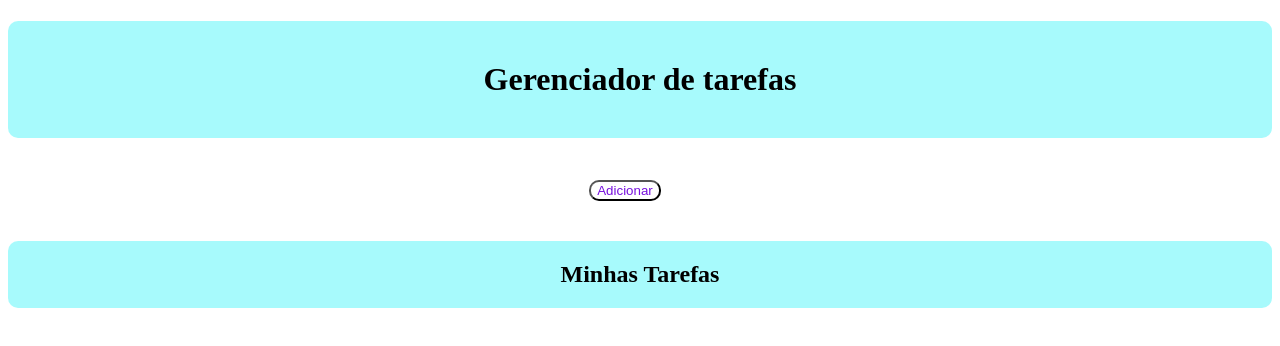
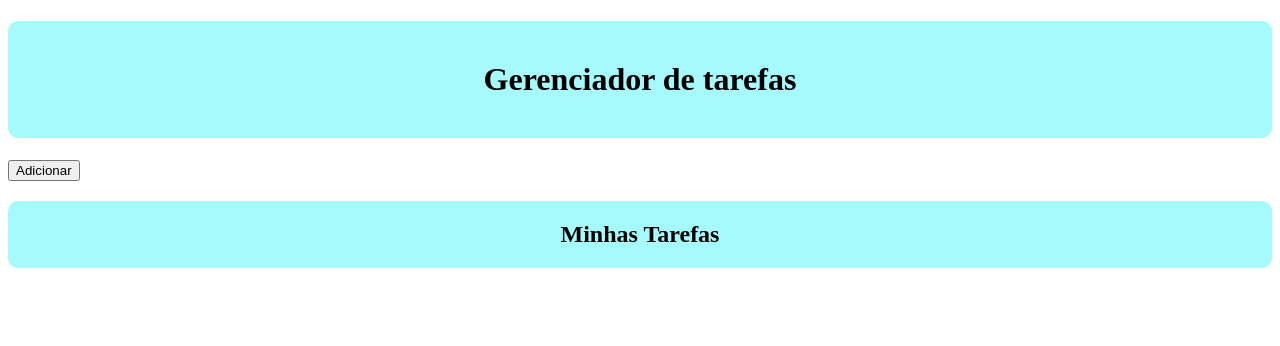
Before and after one commit to PeterAires/React, a React (Vite) app in the folder projeto1/: page / in a window 1280 px wide. Shown: the top 346 px of the page. Built offline with nearby package versions, Linux system fonts and the light colour scheme.

Commit message:
Treinao diario

```diff
--- a/projeto1/src/App.jsx
+++ b/projeto1/src/App.jsx
@@ -1,13 +1,14 @@
+import { useState } from 'react'
 import './index.css'
-import Botaomais from "./components/BotaoMais"
+import BotaoMais from './components/BotaoMais'
+function App(){
 
-function App(){
   return (
     <div>
       <h1 className='h1'>Gerenciador de tarefas</h1>
-      <Botaomais/>
+      <BotaoMais/>
       <h2 className='h2'>Minhas Tarefas</h2>
-      <p></p>
+      <h3></h3>
     </div>
   )
 }
--- a/projeto1/src/components/Botao.css
+++ b/projeto1/src/components/Botao.css
@@ -2,7 +2,6 @@
 
 .areabotao{padding: 20px; text-align: center; margin-right: 30px;}
 
-.botaomais{}
 
 @keyframes aumentar {
     to{
--- a/projeto1/src/components/BotaoMais.jsx
+++ b/projeto1/src/components/BotaoMais.jsx
@@ -1,19 +1,40 @@
 import { useState } from "react"
-import Botao from "./projeto1/Botao"
-import './Botao.css'
+import Tarefa from "./Tarefa"
 
-function Botaomais(){
-        const [acionar,setAcionar] = useState()
+function BotaoMais(){
+
+    const [adicionar, setAdicionar] = useState()
+
+    const [titulo, setTitulo] = useState()
+    const [descricao, setDescricao] = useState()
+
+    const [tituloFinal, setTituloFinal] = useState()
+    const [descricaoFinal, setDescricaoFinal] = useState()
+
+    function Finalizar(){
+        setTituloFinal(titulo)
+        setDescricaoFinal(descricao)
+    }
+
+    function Fechar(){
+        setAdicionar(false)
+    }
 
 
     return(
-        <div className="areabotao">
-            <button className="botaomais" onClick={(e) => setAcionar(true)}>Adicionar</button>
-        {acionar&&(
-            <div className="adicionar"><h1><Botao setAcionar={setAcionar}/></h1></div>
-        )}
+        <div>
+            <button onClick={(e) => setAdicionar(true)}>Adicionar</button>
+
+            {adicionar &&(
+                <div>
+                <input type="text" placeholder="Titulo" onChange={(e) => setTitulo(e.target.value)}/>
+                <input type="text" placeholder="Descrição" onChange={(e) => setDescricao(e.target.value)}/>
+                <button onClick={Finalizar}>Finalizar</button>
+                <button onClick={Fechar}>X</button>
+            </div>
+            )}
+            <Tarefa PropsT={tituloFinal} PropsD={descricaoFinal}/>
         </div>
     )
-
 }
-export default Botaomais
+export default BotaoMais
--- /dev/null
+++ b/projeto1/src/components/Tarefa.jsx
@@ -0,0 +1,9 @@
+function Tarefa(){
+    return(
+        <div>
+            {}
+        </div>
+    )
+
+}
+export default Tarefa
--- a/projeto1/src/components/projeto1/Botao.jsx
+++ /dev/null
@@ -1,52 +0,0 @@
-import { useState } from "react"
-
-function Botao(){
-
-const [tarefaTitulo,setTarefaTitulo] = useState()
-const [tarefaDescricao,setTarefaDescricao] = useState()
-const [TarefaAdicionada,setTarefaAdicionada] = useState()
-const [fecharJanela,setFecharJanela] = useState()
-const [tarefaEscrita,setTarefaEscrita] = useState()
-
-//finalizar o que foi digitado
-function Clikar(){
-    setTarefaAdicionada(true)
-}
-// fechar a barra de digitar
-function Fechar(){
-
-    setTarefaAdicionada(false)
-
-}
-//Final, mostra o que o usuario digitou
-return(
-
-    <div>
-        <input type="text" onChange={(e) => {setTarefaTitulo(e.target.value)}} placeholder="Titulo"/>
-        <br />
-
-        <input type="text" onChange={(e) => {setTarefaDescricao(e.target.value)}} placeholder="Descrição"/>
-        <br />
-
-        <button onClick={Clikar}>Finalizar</button>
-
-        {tarefaEscrita &&(
-        <div>
-            <h5>{tarefaTitulo}</h5>
-            <h6>{tarefaDescricao}</h6>
-        </div>)}
-
-        {TarefaAdicionada &&(
-            <div>
-                <h4>Tarefa Adicionada!</h4>
-
-                <p>{tarefaTitulo}</p>
-                <p>{tarefaDescricao}</p>
-
-                <button className="fecharJanela" onClick={Fechar}>x</button>
-            </div>
-        )}
-    </div>
-)
-}
-export default Botao
```
